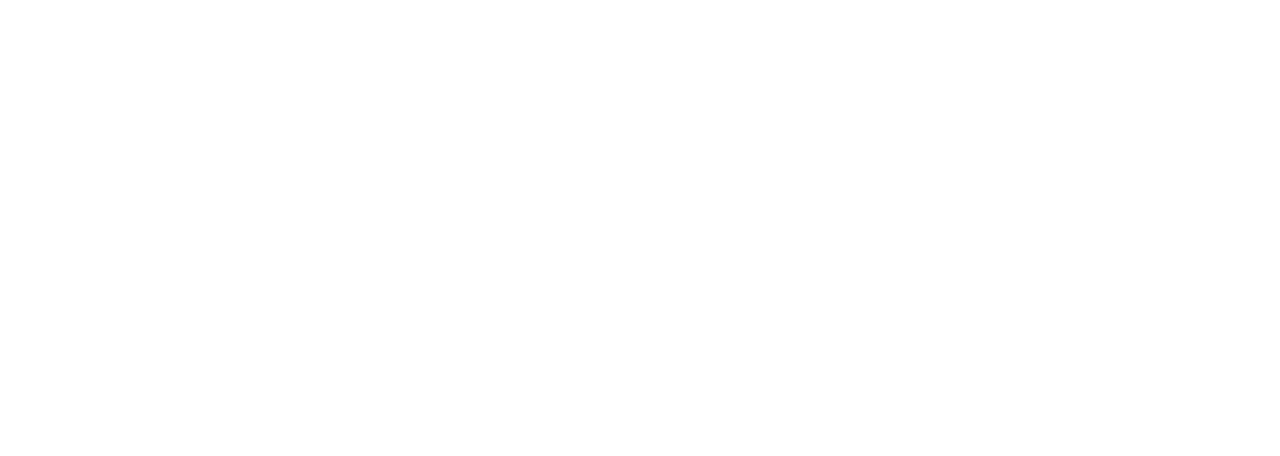
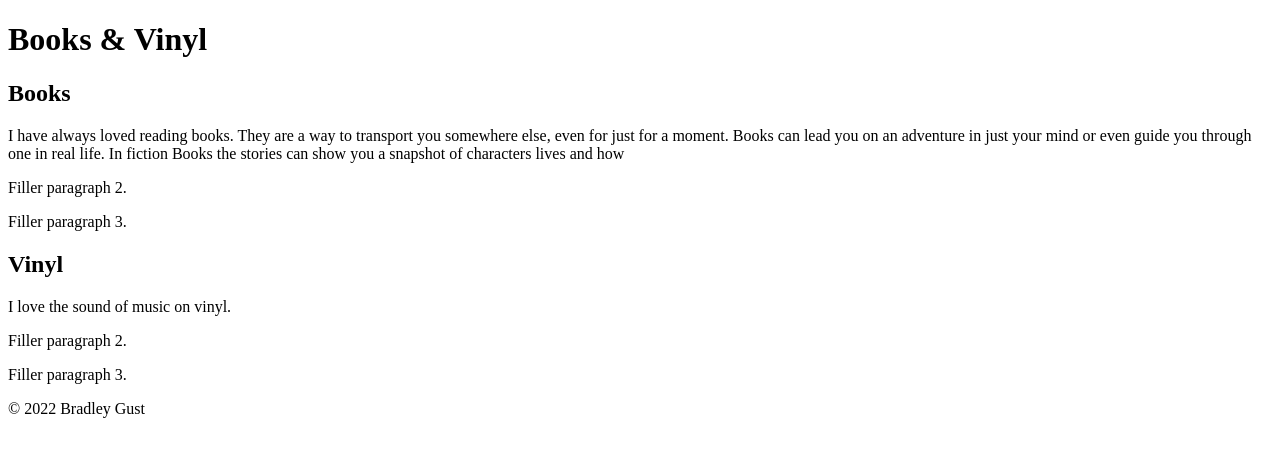
Before and after one commit to KC-LC101-June-22/js-assignment-4-html-me-something-aitrusgithub, a website: page index.html in a window 1280 px wide. Drawn offline with Linux system fonts and the light colour scheme.

Commit message:
first commit

```diff
--- a/index.html
+++ b/index.html
@@ -1,8 +1,44 @@
 <!DOCTYPE html>
 <html>
    <head>
+      <title>HTML Me Something</title>
    </head>
    <body>
       <!-- Write your HTML in this file! -->
+      <header>
+         <h1>Books &amp; Vinyl</h1>
+      </header>
+      <main>
+         <article>
+            <section>
+               <h2>Books</h2>
+               <p>I have always loved reading books. They are a way to transport you somewhere else, even for just for a moment.
+                  Books can lead you on an adventure in just your mind or even guide you through one in real life. In fiction Books
+                  the stories can show you a snapshot of characters lives and how
+               </p>
+               <p>
+                  Filler paragraph 2.
+               </p>
+               <p>
+                  Filler paragraph 3.
+               </p>
+            </section>
+            <section>
+               <h2>Vinyl</h2>
+               <p>
+                  I love the sound of music on vinyl.
+               </p>
+               <p>
+                  Filler paragraph 2.
+               </p>
+               <p>
+                  Filler paragraph 3.
+               </p>
+            </section>
+         </article>
+      </main>
+      <footer>
+         <p>© 2022 Bradley Gust</p>
+      </footer>
    </body>
 </html>
```
